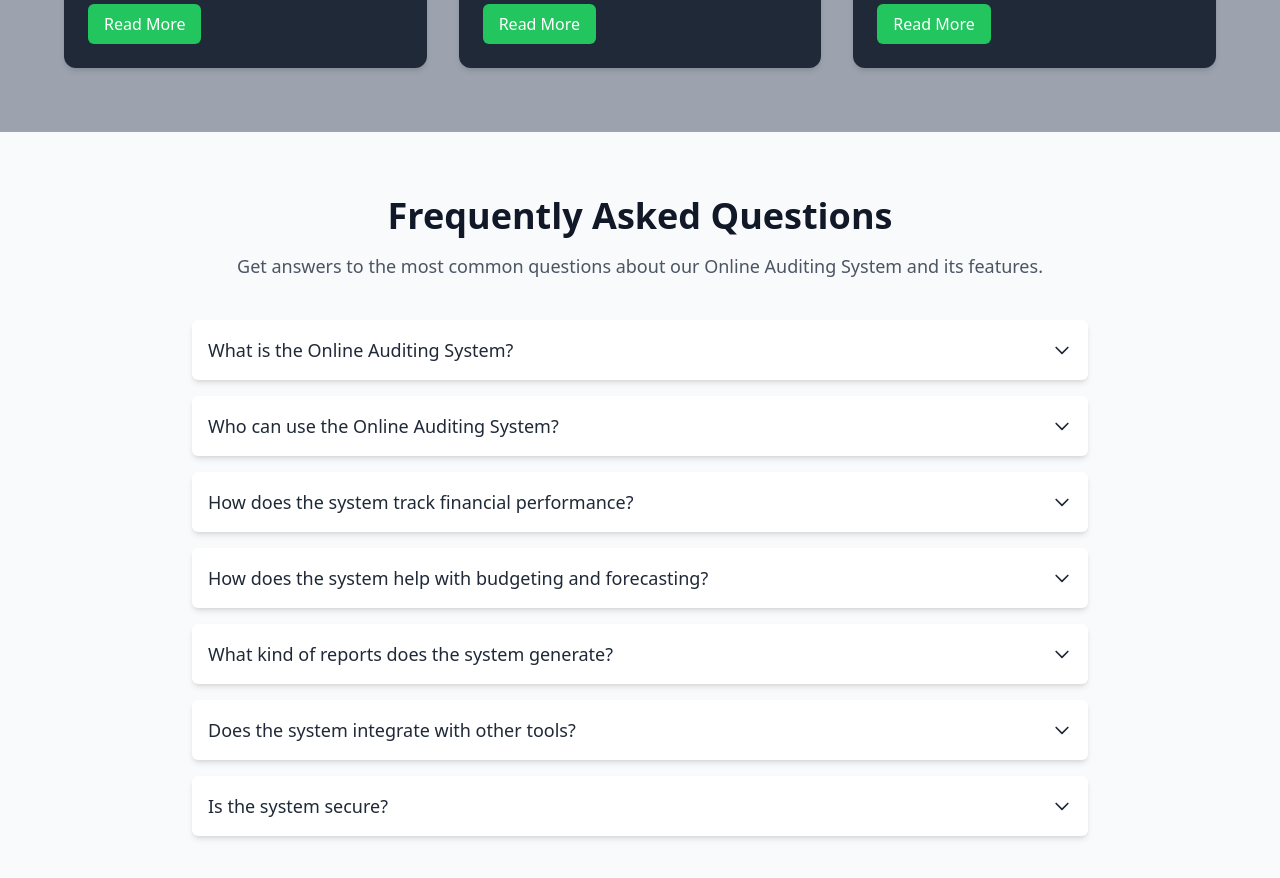
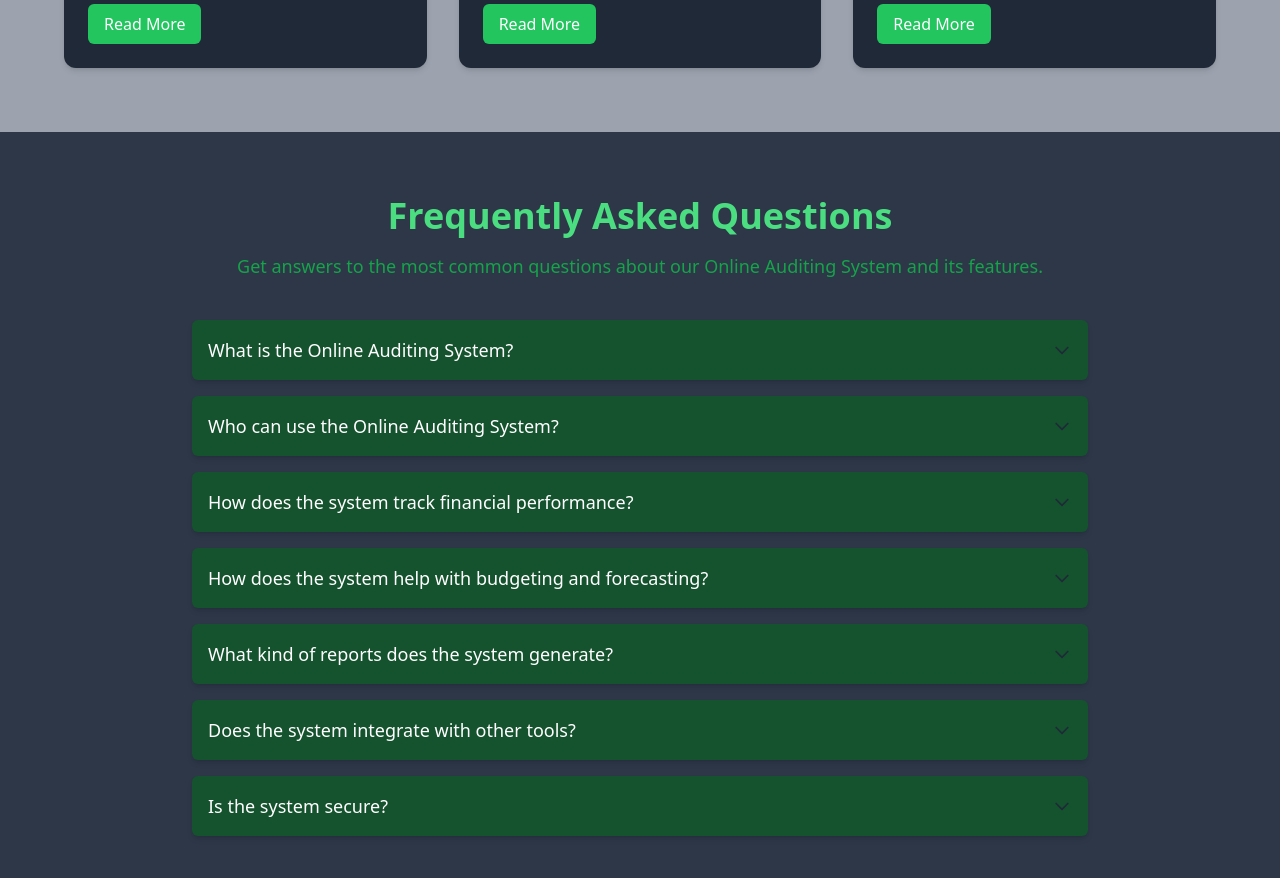
Before and after one commit to sam-zarila/symposium_project, a Next.js app: page / in a window 1280 px wide. Shown: the part 3000-3878 px from the top of the page. Built offline with nearby package versions, Linux system fonts and the light colour scheme.

Commit message:
landing page

```diff
--- a/app/home/FAQ.tsx
+++ b/app/home/FAQ.tsx
@@ -49,12 +49,12 @@ const FaqSection = () => {
   };
 
   return (
-    <section className="bg-gray-50 py-16 px-6">
+    <section className=" py-16 px-6">
       <div className="max-w-4xl mx-auto">
-        <h2 className="text-4xl font-bold text-gray-900 text-center">
+        <h2 className="text-4xl font-bold text-green-400 text-center">
           Frequently Asked Questions
         </h2>
-        <p className="mt-4 text-gray-600 text-center text-lg">
+        <p className="mt-4 text-green-600 text-center text-lg">
           Get answers to the most common questions about our Online Auditing
           System and its features.
         </p>
@@ -63,13 +63,15 @@ const FaqSection = () => {
           {faqData.map((faq, index) => (
             <div
               key={index}
-              className="bg-white shadow-md rounded-md overflow-hidden"
+              className="bg-green-900 shadow-md rounded-md overflow-hidden"
             >
               <button
                 className="flex justify-between items-center w-full p-4 text-left text-gray-800 hover:bg-gray-100 focus:outline-none"
                 onClick={() => toggleAccordion(index)}
               >
-                <span className="text-lg font-medium">{faq.question}</span>
+                <span className="
+                text-white
+                text-lg font-medium hover:text-black" >{faq.question}</span>
                 <svg
                   className={`w-5 h-5 transition-transform duration-200 ${
                     activeIndex === index ? "rotate-180" : "rotate-0"
@@ -88,8 +90,8 @@ const FaqSection = () => {
                 </svg>
               </button>
               {activeIndex === index && (
-                <div className="p-4 border-t border-gray-200">
-                  <p className="text-gray-600">{faq.answer}</p>
+                <div className="bg-white p-4 border-t border-gray-200">
+                  <p className=" text-gray-600">{faq.answer}</p>
                 </div>
               )}
             </div>
```
